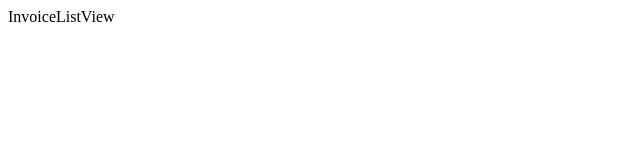
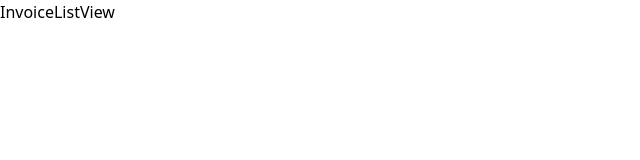
Before and after one commit to Invoice-App-jm5592/client, a Vue app: page /invoices in a window 1280 px wide. Shown: the top 160 px of the page, without its empty margins (0-640 px from the left). Built offline with nearby package versions, Linux system fonts and the light colour scheme.

Commit message:
Add Tailwind CSS

```diff
--- a/package.json
+++ b/package.json
@@ -23,8 +23,11 @@
     "@vue/cli-plugin-typescript": "~5.0.0",
     "@vue/cli-service": "~5.0.0",
     "@vue/eslint-config-typescript": "^9.1.0",
+    "autoprefixer": "^10.4.13",
     "eslint": "^7.32.0",
     "eslint-plugin-vue": "^8.0.3",
+    "postcss": "^8.4.21",
+    "tailwindcss": "^3.2.7",
     "typescript": "~4.5.5"
   },
   "eslintConfig": {
--- /dev/null
+++ b/postcss.config.js
@@ -0,0 +1,6 @@
+module.exports = {
+  plugins: {
+    tailwindcss: {},
+    autoprefixer: {},
+  },
+}
--- a/src/main.ts
+++ b/src/main.ts
@@ -1,6 +1,7 @@
 import { createApp } from "vue";
 import App from "./App.vue";
 import router from "./router";
+import "./styles/index.css";
 
 const app = createApp(App);
 
--- /dev/null
+++ b/src/styles/index.css
@@ -0,0 +1,3 @@
+@tailwind base;
+@tailwind components;
+@tailwind utilities;
--- /dev/null
+++ b/tailwind.config.js
@@ -0,0 +1,8 @@
+/** @type {import('tailwindcss').Config} */
+module.exports = {
+  content: ["./index.html", "./src/**/*.{vue,js,ts,jsx,tsx}", ],
+  theme: {
+      extend: {},
+  },
+  plugins: [],
+}
```
Also changed, not shown: 1 other file (tests, documents, lock files or other folders).
